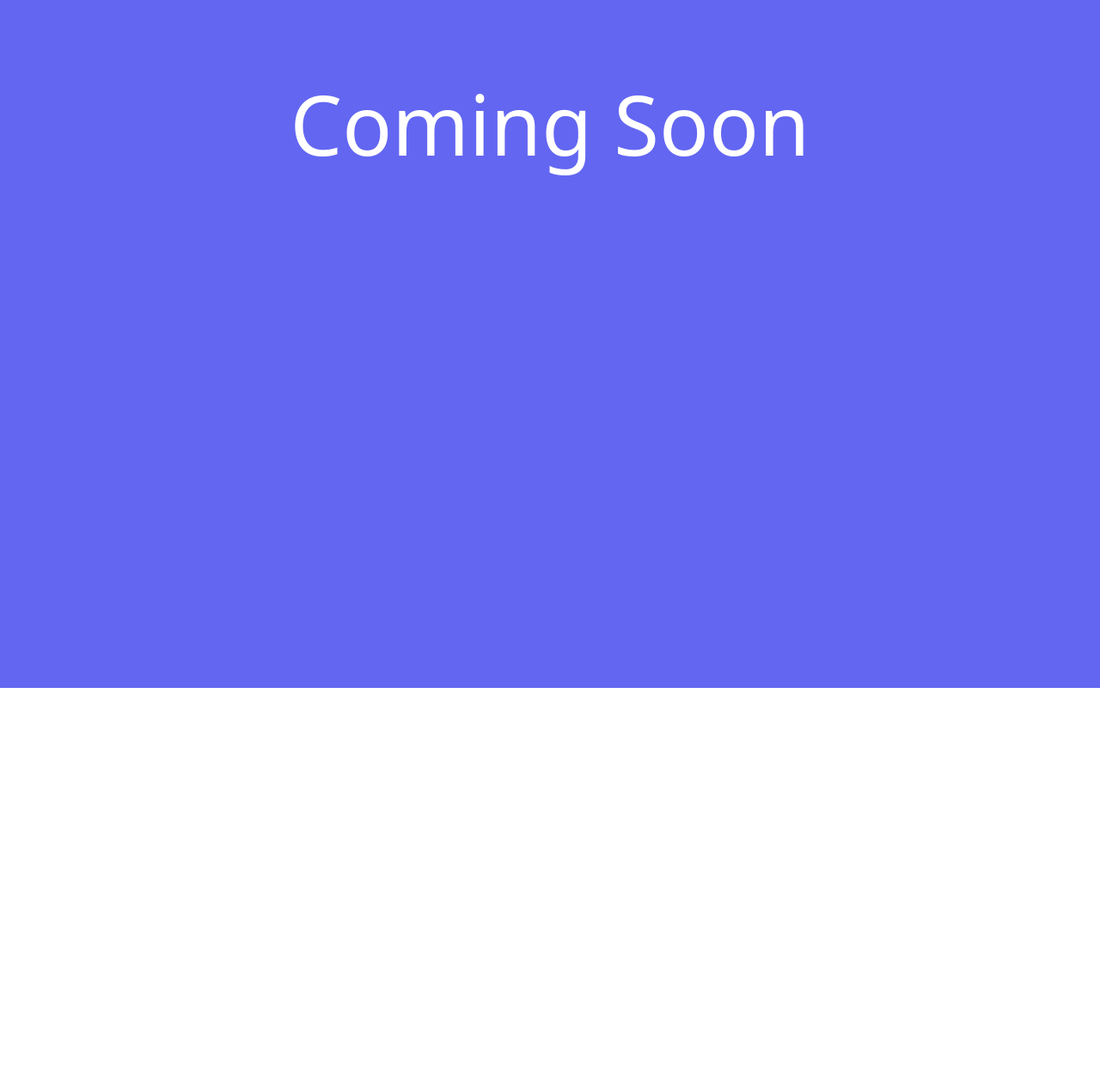
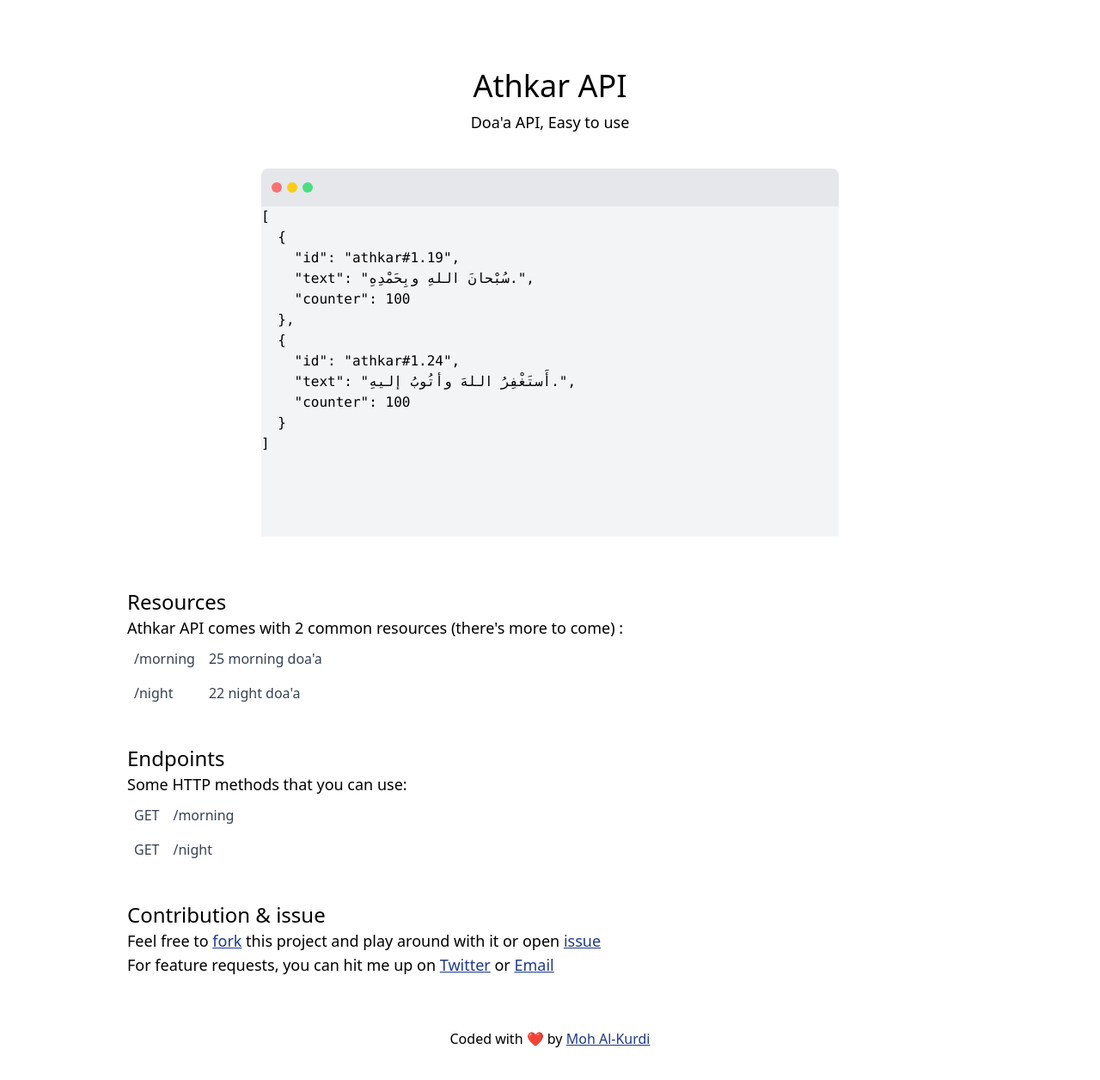
Before and after one commit to MohAlkurdi/athkar-api, a website: page public/index.html in a window 1280 px wide. Shown: the whole page at 86% size. Before the commit the page ends 800 px from the top, so only its background shows below. Drawn offline with nearby package versions, Linux system fonts and the light colour scheme.

Commit message:
add: landing page content

```diff
--- a/public/index.html
+++ b/public/index.html
@@ -4,12 +4,155 @@
     <meta charset="UTF-8" />
     <meta name="viewport" content="width=device-width, initial-scale=1.0" />
     <script src="https://cdn.tailwindcss.com"></script>
+    <title>Athkar API</title>
   </head>
+
   <body>
-    <div class="h-screen overflow-hidden bg-indigo-500">
-      <h1 class="mt-4 text-center pt-20 text-white text-7xl sm:text-8xl">
-        Coming Soon
-      </h1>
+    <div class="container max-w-screen-lg px-5 mx-auto mt-20 overflow-x-hidden">
+      <div class="text-center">
+        <h1 class="text-4xl">Athkar API</h1>
+        <p class="my-2 text-lg">Doa'a API, Easy to use</p>
+      </div>
+
+      <!-- Start Browser Mockup -->
+      <div class="max-w-2xl mx-auto my-10">
+        <div
+          class="w-full h-11 rounded-t-lg bg-gray-200 flex justify-start items-center space-x-1.5 px-3"
+        >
+          <span class="w-3 h-3 bg-red-400 rounded-full"></span>
+          <span class="w-3 h-3 bg-yellow-400 rounded-full"></span>
+          <span class="w-3 h-3 bg-green-400 rounded-full"></span>
+        </div>
+        <div class="w-full bg-gray-100 border-t-0 h-96">
+          <pre id="json"></pre>
+        </div>
+      </div>
+      <!-- End Browser Mockup -->
+
+      <!-- Start resources section -->
+      <div class="py-5">
+        <h2 class="text-2xl">Resources</h2>
+        <p class="text-lg">
+          Athkar API comes with 2 common resources (there's more to come) :
+        </p>
+
+        <table class="table p-4 rounded-lg">
+          <thead>
+            <tr>
+              <th></th>
+              <th></th>
+            </tr>
+          </thead>
+          <tbody>
+            <tr class="text-gray-700">
+              <td class="p-2">/morning</td>
+              <td class="p-2">25 morning doa'a</td>
+            </tr>
+            <tr class="text-gray-700">
+              <td class="p-2">/night</td>
+              <td class="p-2">22 night doa'a</td>
+            </tr>
+          </tbody>
+        </table>
+      </div>
+      <!-- End resources section -->
+
+      <!-- Start endpoints section -->
+      <div class="py-5">
+        <h2 class="text-2xl">Endpoints</h2>
+        <p class="text-lg">Some HTTP methods that you can use:</p>
+
+        <table class="table p-4 rounded-lg">
+          <thead>
+            <tr>
+              <th></th>
+              <th></th>
+            </tr>
+          </thead>
+          <tbody>
+            <tr class="text-gray-700">
+              <td class="p-2">GET</td>
+              <td class="p-2">/morning</td>
+            </tr>
+            <tr class="text-gray-700">
+              <td class="p-2">GET</td>
+              <td class="p-2">/night</td>
+            </tr>
+          </tbody>
+        </table>
+      </div>
+      <!-- End endpoints section -->
+
+      <!-- Start contribution & issue section -->
+      <div class="py-5">
+        <h2 class="text-2xl">Contribution & issue</h2>
+        <p class="text-lg">
+          Feel free to
+          <a
+            href="https://github.com/MohAlkurdi/athkar-api"
+            target="_blank"
+            class="text-blue-900 underline"
+            >fork</a
+          >
+          this project and play around with it or open
+          <a
+            href="https://github.com/MohAlkurdi/athkar-api/issues"
+            target="_blank"
+            class="text-blue-900 underline"
+            >issue</a
+          >
+          <br />
+          For feature requests, you can hit me up on
+          <a
+            href="https://twitter.com/Coder_Moh"
+            target="_blank"
+            class="text-blue-900 underline"
+            >Twitter</a
+          >
+          or
+          <a
+            href="mailto:imohkurdi@gmail.com"
+            target="_blank"
+            class="text-blue-900 underline"
+            >Email</a
+          >
+        </p>
+      </div>
+      <!-- End contribution & issue section -->
+
+      <!-- Start footer -->
+      <div class="my-10 text-center">
+        <p>
+          Coded with ❤️ by
+          <a
+            href="https://twitter.com/Coder_Moh"
+            target="_blank"
+            class="text-blue-900 underline"
+            >Moh Al-Kurdi</a
+          >
+        </p>
+      </div>
+      <!-- End footer -->
     </div>
+    <script>
+      // Script for showing sample json response
+      let jsonData = [
+        {
+          id: "athkar#1.19",
+          text: "سُبْحانَ اللهِ وبِحَمْدِهِ.",
+          counter: 100,
+        },
+        {
+          id: "athkar#1.24",
+          text: "أَستَغْفِرُ اللهَ وأتُوبُ إليهِ.",
+          counter: 100,
+        },
+      ];
+      document.getElementById("json").innerHTML = JSON.stringify(
+        jsonData,
+        null,
+        2
+      );
+    </script>
   </body>
 </html>
```
